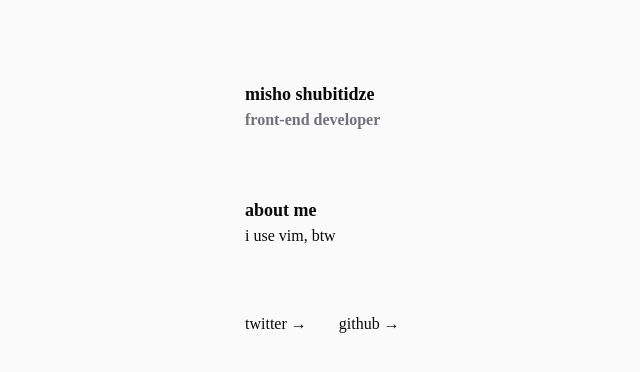
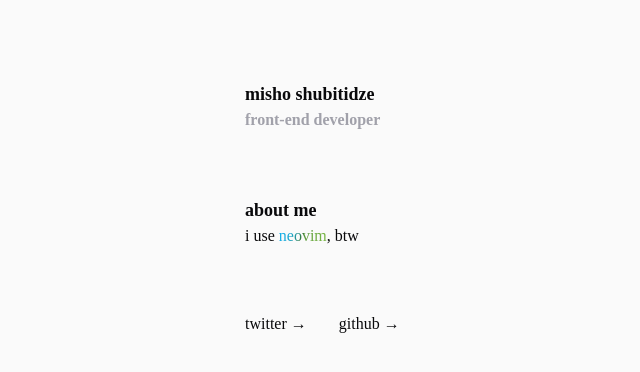
Before and after one commit to mshubitidze/mshub, a Next.js app: page / in a window 1280 px wide. Shown: the top 372 px of the page, without its empty margins (91-731 px from the left). Built offline with nearby package versions, Linux system fonts and the light colour scheme.

Commit message:
gradient

```diff
--- a/app/page.tsx
+++ b/app/page.tsx
@@ -6,7 +6,7 @@ export default function Home() {
       <div>
         <div className="mb-16">
           <h1 className="text-lg font-bold">misho shubitidze</h1>
-          <p className="font-semibold text-zinc-500">front-end developer</p>
+          <p className="font-semibold text-zinc-400">front-end developer</p>
         </div>
       </div>
       <div>
@@ -19,7 +19,10 @@ export default function Home() {
               duration: 0.4,
             }}
           >
-            i use vim
+            i use{' '}
+            <span className="inline-flex animate-background-shine bg-[linear-gradient(110deg,#16B0ED,45%,#367533,55%,#88C649)] bg-[length:200%_100%] bg-clip-text text-transparent">
+              neovim
+            </span>
           </MotionP>
           <MotionP
             initial={{ opacity: 0, y: -40 }}
--- a/tailwind.config.ts
+++ b/tailwind.config.ts
@@ -12,6 +12,19 @@ const config: Config = {
         mono: ['var(--font-geist-mono)'],
       },
     },
+    animation: {
+      'background-shine': 'background-shine 2s linear infinite',
+    },
+    keyframes: {
+      'background-shine': {
+        from: {
+          backgroundPosition: '0 0',
+        },
+        to: {
+          backgroundPosition: '-200% 0',
+        },
+      },
+    },
   },
   plugins: [],
 }
```
